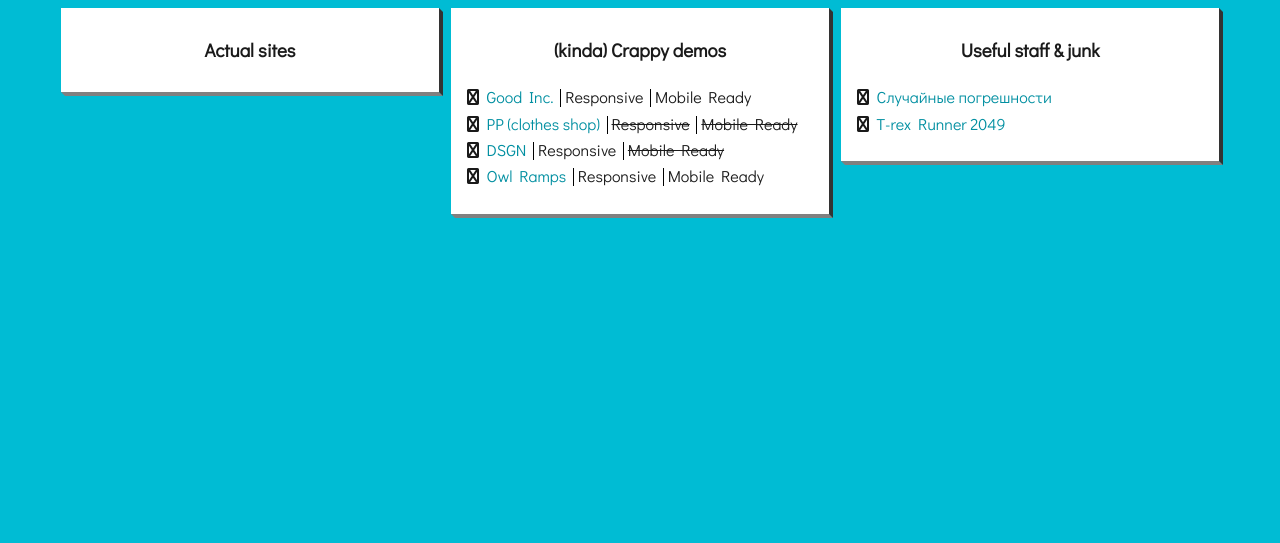
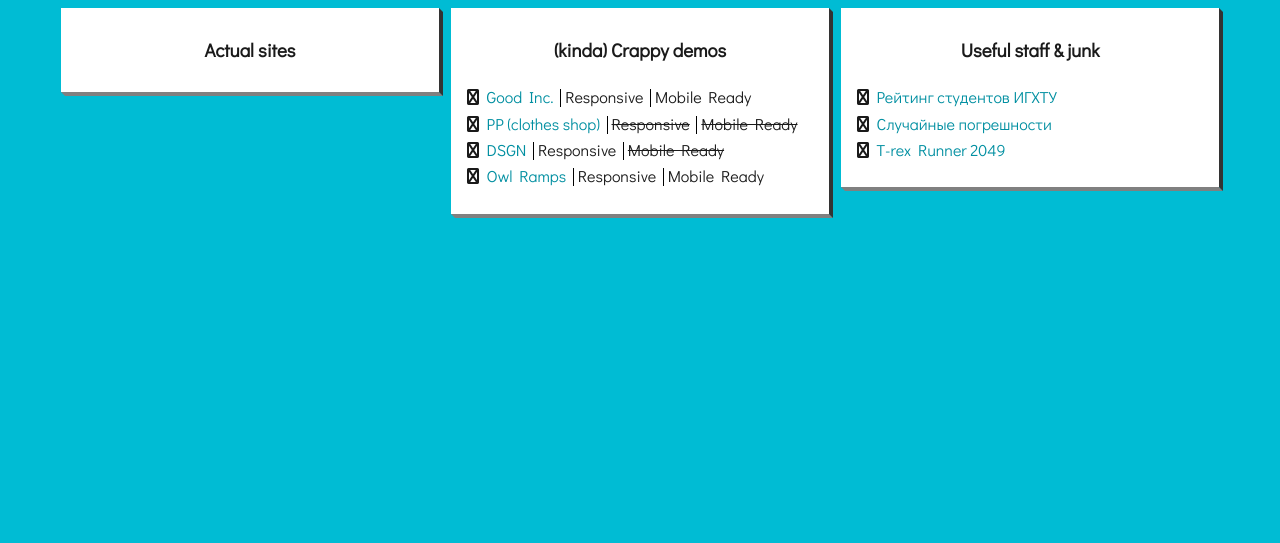
Before and after one commit to d4rxt4r/d4rxt4r.github.io, a plain HTML site: page index.html in a window 1280 px wide. Shown: the part 100-643 px from the top of the page. Drawn offline with Linux system fonts and the light colour scheme.

Commit message:
new link

```diff
--- a/index.html
+++ b/index.html
@@ -102,6 +102,13 @@
 							<li>
 								<a
 									target="_blank"
+									href="https://newdarkstar.github.io/isuct-raiting/"
+									>Рейтинг студентов ИГХТУ</a
+								>
+							</li>
+							<li>
+								<a
+									target="_blank"
 									href="https://newdarkstar.github.io/error_rate/"
 									>Случайные погрешности</a
 								>
```
